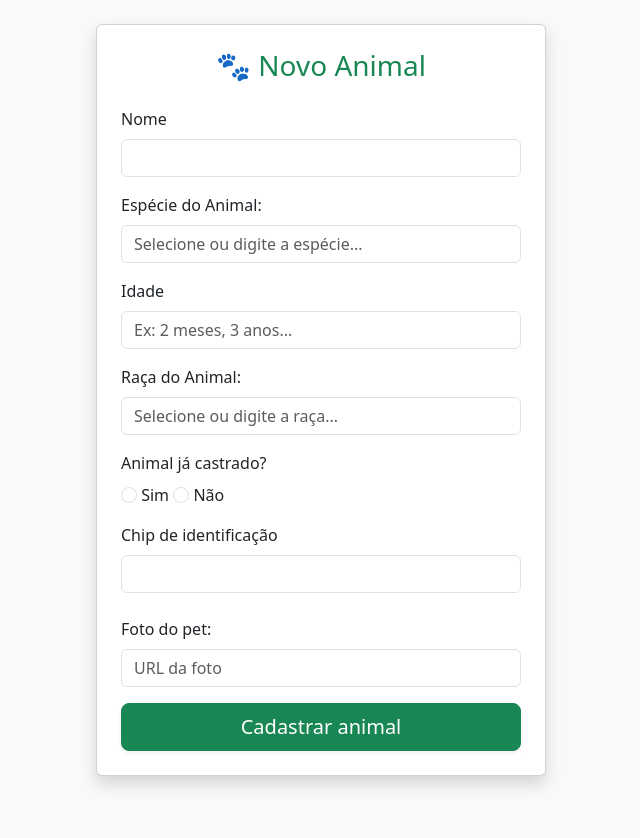
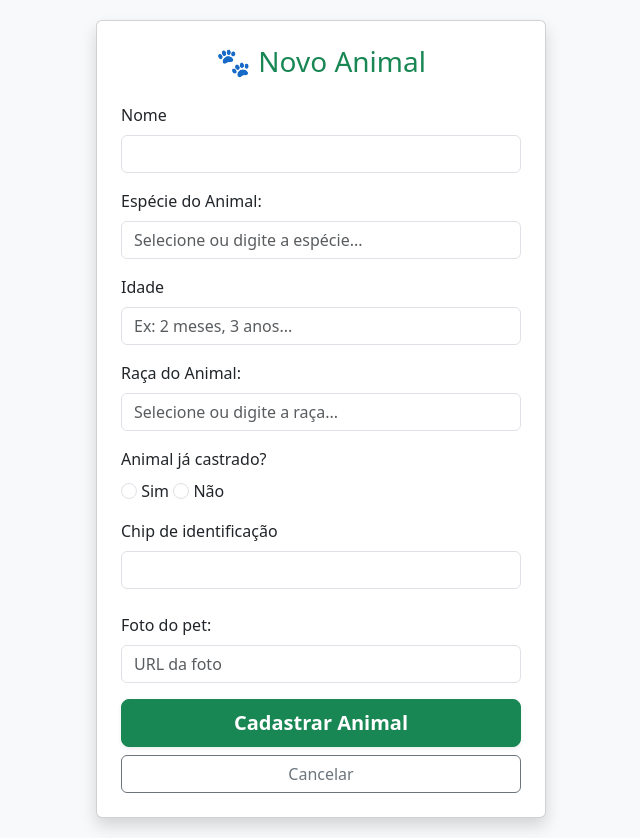
Before and after one commit to gbertaggia/patinhas-protegidas, a Flask app: page /cadastro_animal in a window 1280 px wide. Shown: the whole page, without its empty margins (319-959 px from the left). Before the commit the page ends 787 px from the top, so only its background shows below. Run offline with Flask 3, Linux system fonts and the light colour scheme.

Commit message:
botão cancelar na página de cadastro de animal

```diff
--- a/templates/cadastroAnimal.html
+++ b/templates/cadastroAnimal.html
@@ -106,13 +106,17 @@
                     <input type="text" class="form-control" id="chip" name="chip">
                 </div>
 
-                <div class="mb-3">
-                    <label for="foto-pet" class="form-label">Foto do pet:</label>
-                    <input type="text" class="form-control" id="foto-pet" name="foto-pet" placeholder="URL da foto">
-                </div>
+            <div class="mb-3">
+                <label for="foto-pet" class="form-label">Foto do pet:</label>
+                <input type="text" class="form-control" id="foto-pet" name="foto-pet" placeholder="URL da foto">
+            </div>
 
-                <button type="submit" class="btn btn-success w-100 btn-lg shadow-sm">Cadastrar animal</button>
-            </form>
+            <button type="submit" class="btn btn-success w-100 btn-lg shadow-sm fw-bold">Cadastrar Animal</button>
+
+            <a href="{{ url_for('painel') }}" class="btn btn-outline-secondary w-100 mt-2">
+                Cancelar
+            </a>
+        </form>
         </div>
     </div>
 
```
